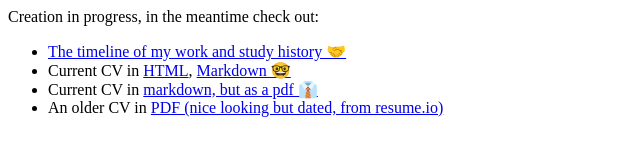
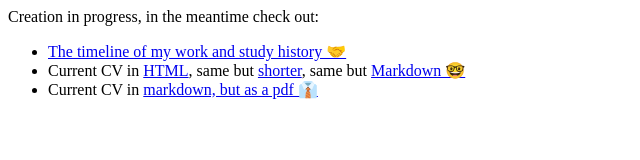
Before and after one commit to delanni/cv, a plain HTML site: page index.html in a window 1280 px wide. Shown: the whole page, without its empty margins (0-640 px from the left). Drawn offline with Linux system fonts and the light colour scheme.

Commit message:
Update index.html

```diff
--- a/index.html
+++ b/index.html
@@ -34,14 +34,11 @@
         <a href="timeline.html">The timeline of my work and study history 🤝</a>
       </li>
       <li>
-        Current CV in <a href="cv">HTML</a>, <a href="cv.md">Markdown 🤓</a>
+        Current CV in <a href="cv">HTML</a>, same but <a href="cv_short">shorter</a>, same but <a href="cv.md">Markdown 🤓</a>
       </li>
       <li>
         Current CV in <a href="cv_alex_szabo_2020_01_08.pdf">markdown, but as a pdf 👔</a>
       </li>
-      <li>
-        An older CV in <a href="cv_alex_szabo_2019_03_06.pdf">PDF (nice looking but dated, from resume.io) </a>
-      </li>
     </ul>
   </body>
 </html>
```
